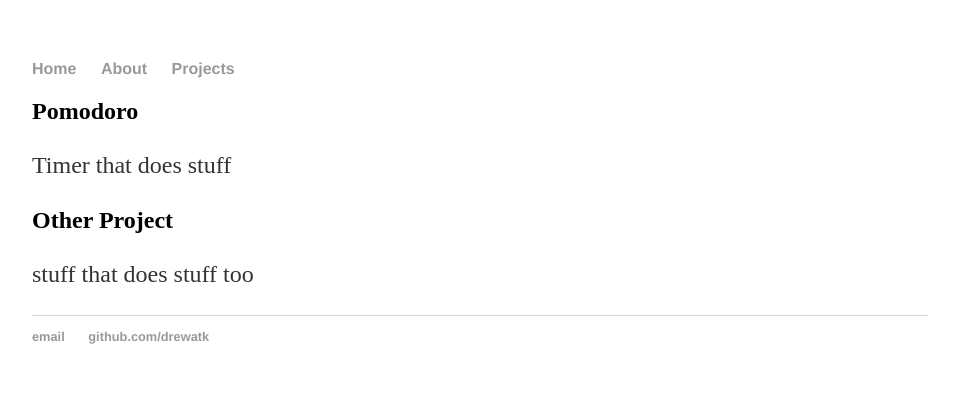
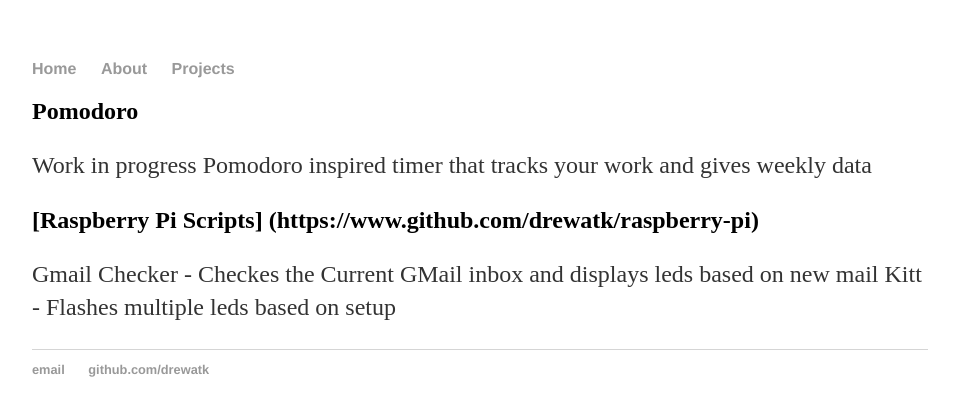
Before and after one commit to drewatk/drewatk.github.io, a Jekyll site: the page built from projects/index.md, in a window 1280 px wide. Shown: the top 416 px of the page, without its empty margins (160-1119 px from the left). Built offline with Jekyll 4.4.1, drawn with Linux system fonts in a browser that asks for light colours.

Commit message:
Added project discriptions

```diff
--- a/projects/index.md
+++ b/projects/index.md
@@ -4,7 +4,8 @@ title: Drew Atkinson
 ---
 
 ##Pomodoro
-Timer that does stuff
+Work in progress Pomodoro inspired timer that tracks your work and gives weekly data
 
-##Other Project
-stuff that does stuff too
+##[Raspberry Pi Scripts] (https://www.github.com/drewatk/raspberry-pi)
+Gmail Checker - Checkes the Current GMail inbox and displays leds based on new mail
+Kitt - Flashes multiple leds based on setup
```
